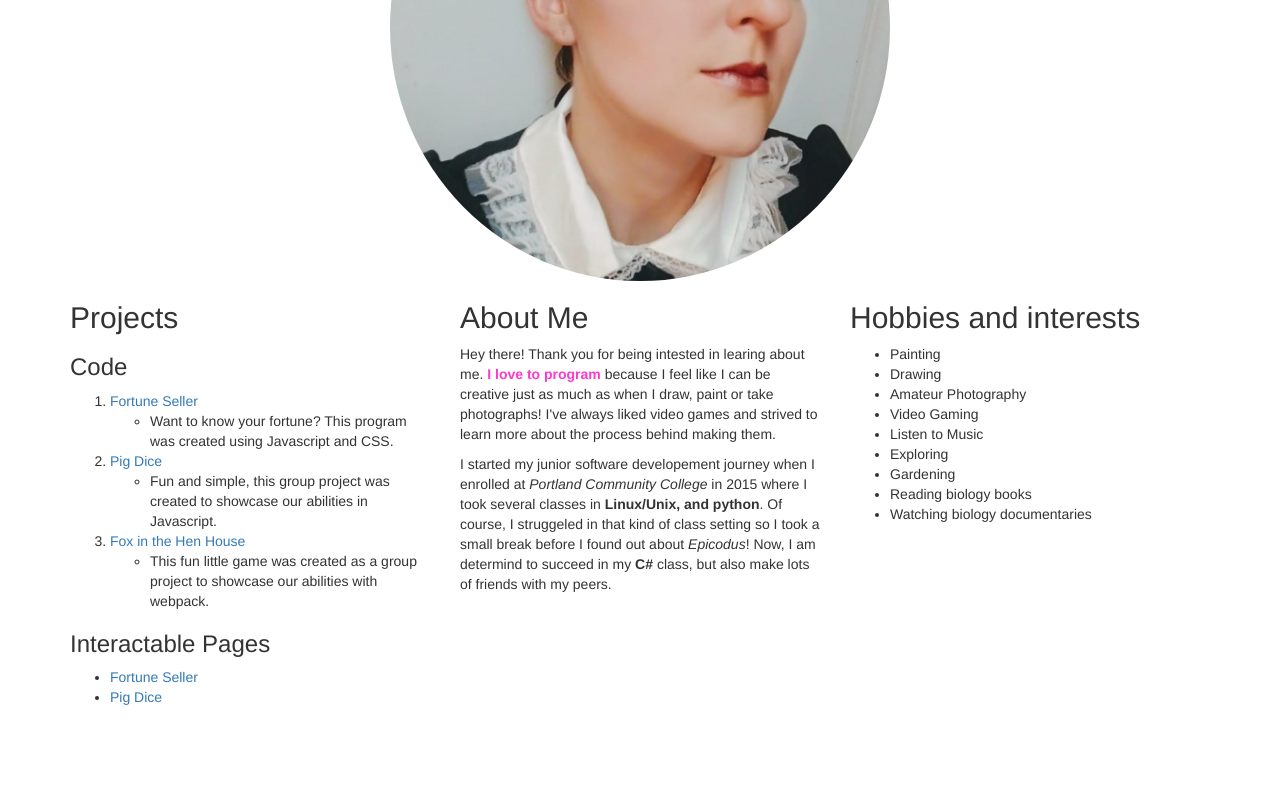
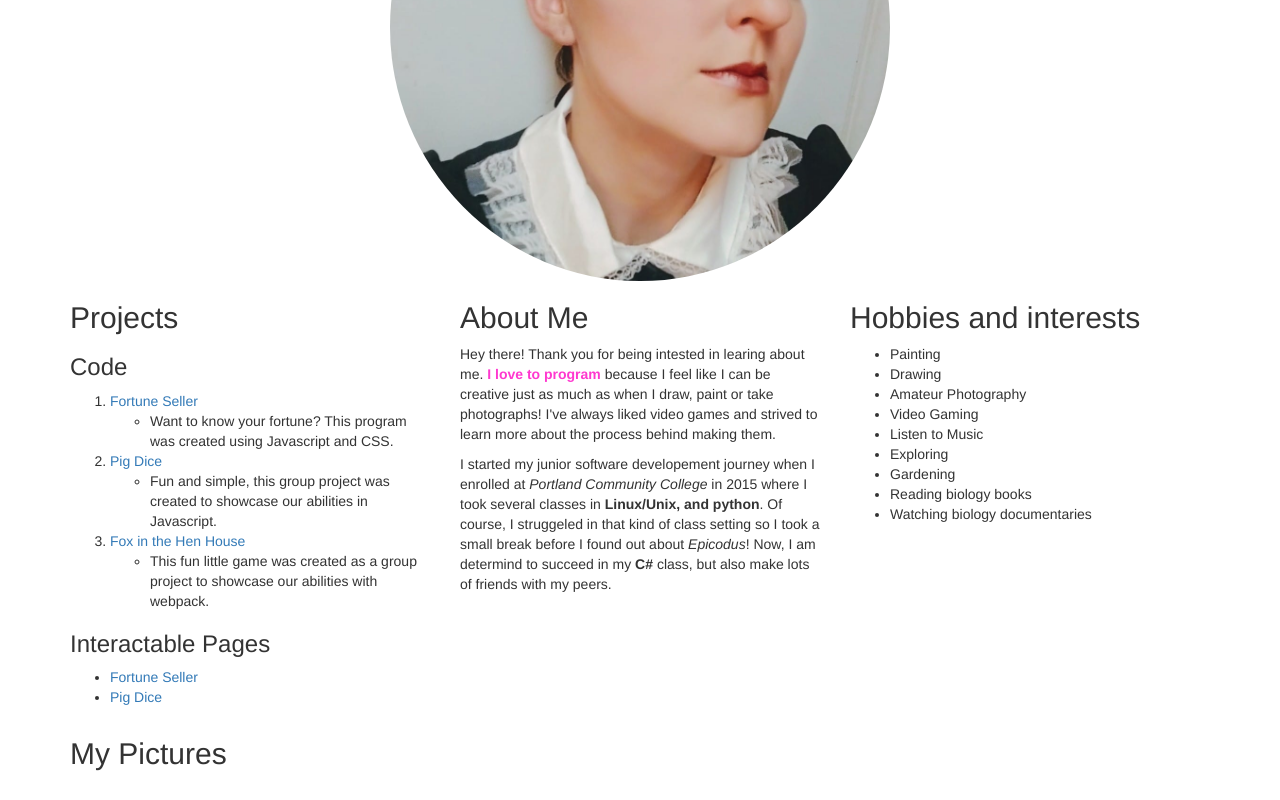
Before and after one commit to ENicholeD/Portfolio, a plain HTML site: page index.html in a window 1280 px wide. Shown: the part 451-1251 px from the top of the page. Before the commit the page ends 1168 px from the top, so only its background shows below. Drawn offline with Linux system fonts and the light colour scheme.

Commit message:
think of ideas to add

```diff
--- a/index.html
+++ b/index.html
@@ -58,6 +58,12 @@
           </ul>
         </div>
       </div>
+      <div class="row">
+        <div class="col-md-6">
+          <h2>My Pictures</h2>
+          <img src="" alt="">
+        </div>
+      </div>
     </div>
   </body>
 </html>
```
